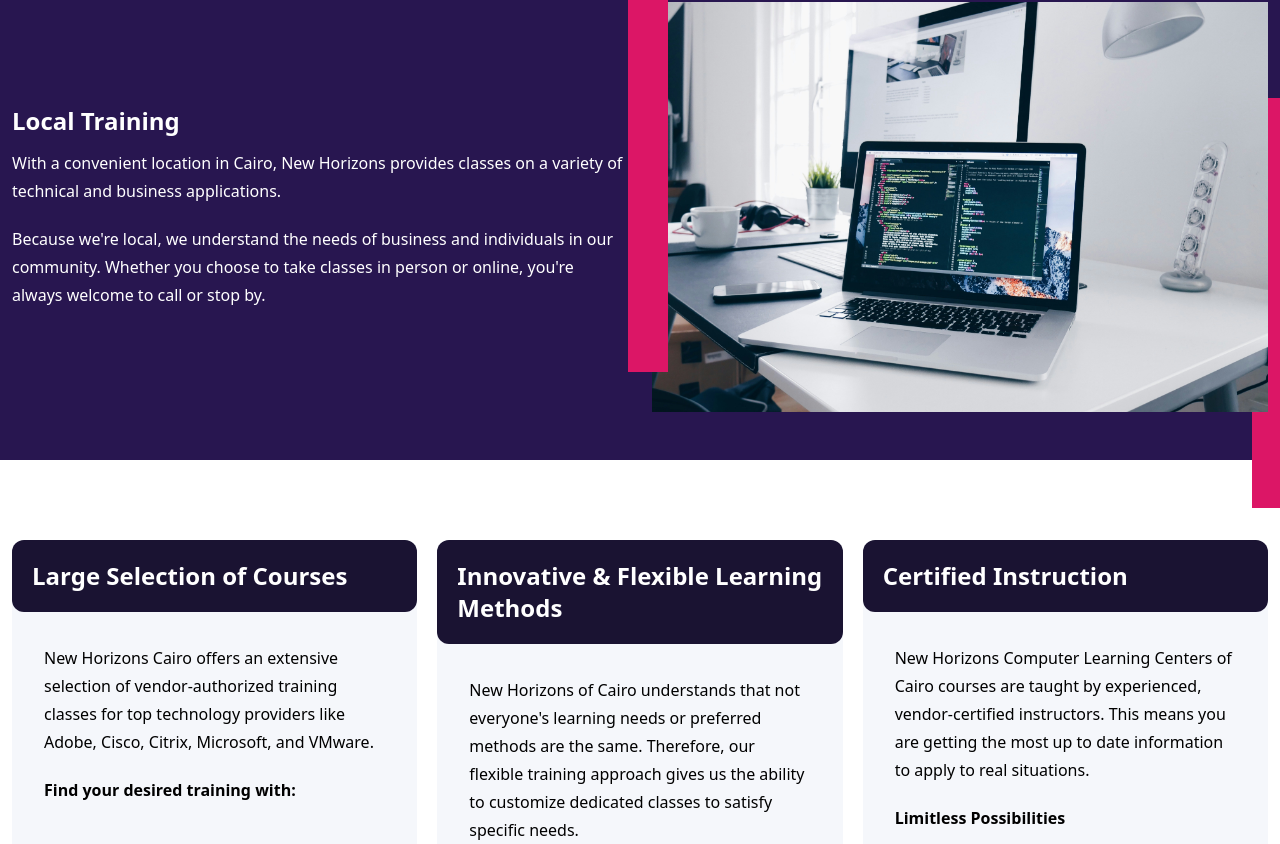
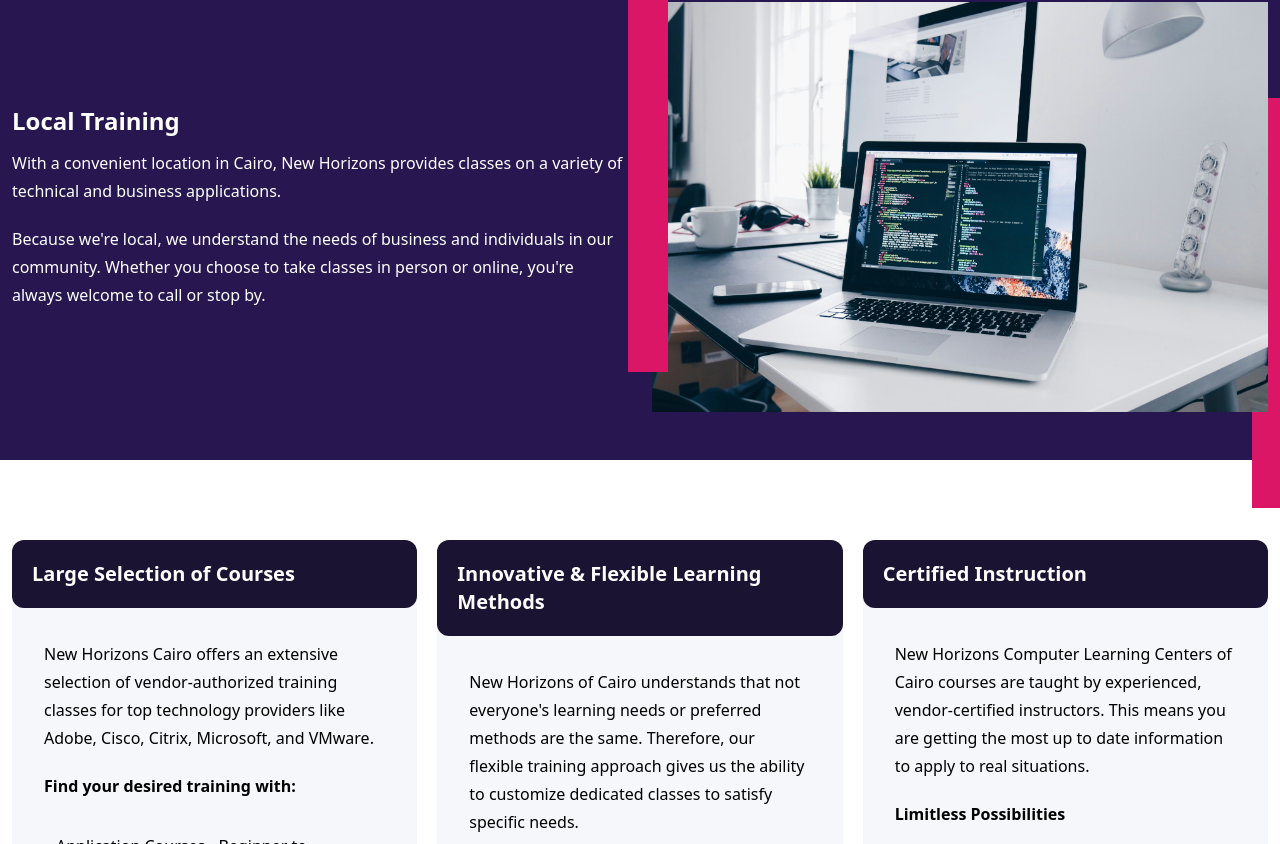
Before and after one commit to Megabyte2989/merak, a React (Vite) app in the folder client/: page /aboutUs in a window 1280 px wide. Shown: the part 344-1188 px from the top of the page. Built offline with nearby package versions, Linux system fonts and the light colour scheme.

Commit message:
edit font-size of header in information section

```diff
--- a/client/src/components/AboutUs.jsx
+++ b/client/src/components/AboutUs.jsx
@@ -41,7 +41,7 @@
         <div className="container mx-auto">
           <div className="lg:grid grid-cols-3 gap-5 px-3">
             <div className="leading-7 flex flex-col item-center my-5 lg:my-0 bg-ghost-white rounded-xl lg:min-h-[564px]">
-              <h2 className="text-2xl bg-dark-purple text-white font-semibold p-5 rounded-xl">
+              <h2 className="text-xl bg-dark-purple text-white font-semibold p-5 rounded-xl">
                 Large Selection of Courses
               </h2>
               <div className=" p-8 ">
@@ -75,7 +75,7 @@
             </div>
 
             <div className="leading-7 flex flex-col item-center my-5 lg:my-0 bg-ghost-white rounded-xl lg:min-h-[564px]">
-              <h2 className="text-2xl bg-dark-purple text-white font-semibold p-5 rounded-xl">
+              <h2 className="text-xl bg-dark-purple text-white font-semibold p-5 rounded-xl">
                 Innovative & Flexible Learning Methods
               </h2>
               <div className=" p-8 ">
@@ -111,7 +111,7 @@
             </div>
 
             <div className="leading-7 flex flex-col item-center my-5 lg:my-0 bg-ghost-white rounded-xl lg:min-h-[564px]">
-              <h2 className="text-2xl bg-dark-purple text-white font-semibold p-5 rounded-xl">
+              <h2 className="text-xl bg-dark-purple text-white font-semibold p-5 rounded-xl">
                 Certified Instruction
               </h2>
               <div className=" p-8 ">
```
